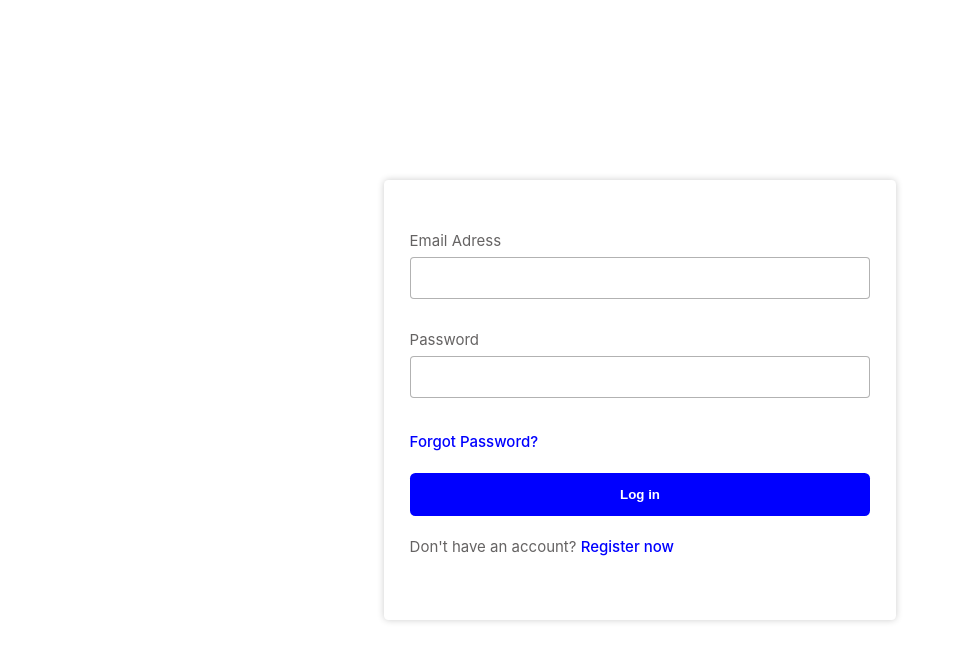
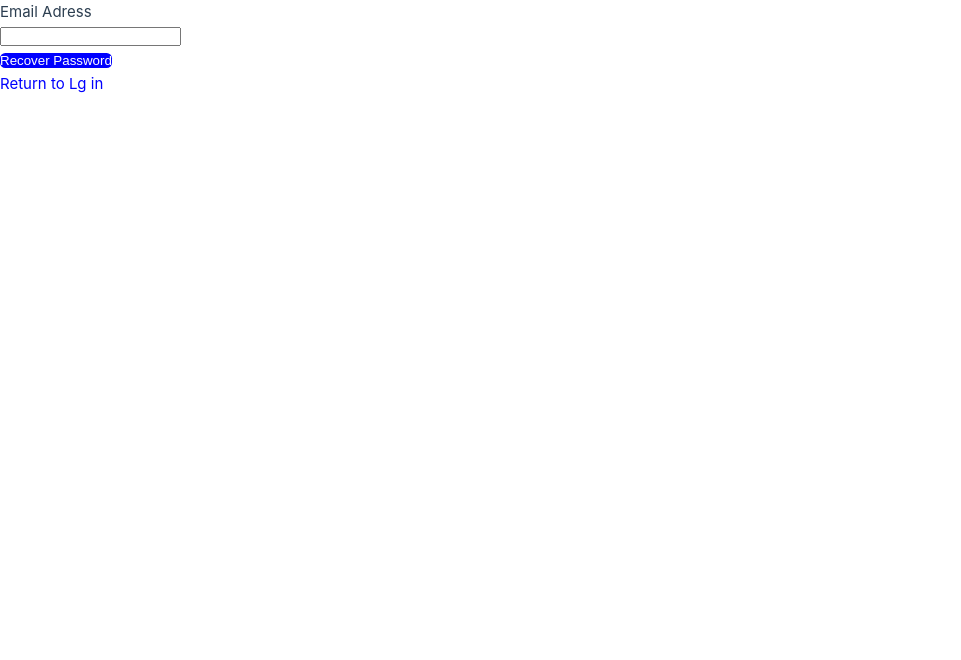
Before and after one commit to nataniel-sawadogo/Wallet, a Vue app: page /login/recover in a window 1280 px wide. Shown: the top 660 px of the page, without its empty margins (0-961 px from the left). Built offline with nearby package versions, Linux system fonts and the light colour scheme.

Commit message:
Added 404page

```diff
--- a/index.html
+++ b/index.html
@@ -5,7 +5,7 @@
     <link rel="icon" href="/favicon.ico">
     <meta name="viewport" content="width=device-width, initial-scale=1.0">
     <script src="https://kit.fontawesome.com/c4db940342.js" crossorigin="anonymous"></script>
-    <title>Vite App</title>
+    <title>Wallet</title>
   </head>
   <body>
     <div id="app"></div>
--- /dev/null
+++ b/src/components/RecoverPassword.vue
@@ -0,0 +1,25 @@
+<script setup>
+    import { RouterLink } from 'vue-router';
+    document.title = "Recover Password"
+</script>
+
+<template>
+    <div id="container">
+
+        <form action="">
+
+            <div class="box">
+                <p>Email Adress</p>
+                <input type="email">
+            </div>
+            <div class="box">
+                <button>Recover Password</button>
+            </div>
+            <div class="box">
+                <RouterLink to="/login/signin">Return to Lg in</RouterLink>
+            </div>
+
+        </form>
+
+    </div>
+</template>
--- a/src/components/Signin.vue
+++ b/src/components/Signin.vue
@@ -1,5 +1,7 @@
 <script setup>
     import { RouterLink } from 'vue-router';
+
+    document.title = "Log In"
 </script>
 
 <template>
@@ -23,7 +25,7 @@
 
             <div class="box">
 
-                <RouterLink to="/">Forgot Password?</RouterLink>
+                <RouterLink to="/login/recover">Forgot Password?</RouterLink>
 
             </div>
 
--- a/src/components/Signup.vue
+++ b/src/components/Signup.vue
@@ -1,6 +1,8 @@
 <script setup>
     import { RouterLink } from 'vue-router';
     import { useRouter } from 'vue-router';
+
+    document.title = "Sign Up"
 
     const router = useRouter()
 
--- a/src/views/404View.vue
+++ b/src/views/404View.vue
@@ -1,7 +1,42 @@
+<script setup>
+    document.title = "Page not Found"
+</script>
+
 <template>
     <div>
         <h1>
-            Page not Found
+            404, Page not Found
         </h1>
+        <img src="../assets/images/magnifier.svg" alt="Not found">
     </div>
 </template>
+
+<style scoped>
+    div{
+        height: 100vh;
+        width: 100%;
+        display: flex;
+        /* align-items: center; */
+        justify-content: center;
+        background: rgb(244, 247, 252);
+        position: relative;
+    }
+
+    h1{
+        font-size: 3rem;
+        color: rgb(36, 36, 36);
+        padding: 1em;
+        background: white;
+        border: gray solid 1px;
+        height: 25vh;
+        position: absolute;
+        top: 5vh;
+        border-radius: 0.2em;
+    }
+    img{
+        height: 18em;
+        width: 18em;
+        position: absolute;
+        top: 40vh;
+    }
+</style>
--- a/src/views/HomeView.vue
+++ b/src/views/HomeView.vue
@@ -1,3 +1,7 @@
+<script setup>
+    document.title = "Wallet - Transactions"
+</script>
+
 <template>
     Hi
 </template>
--- a/src/views/Login.vue
+++ b/src/views/Login.vue
@@ -2,6 +2,7 @@
     import { RouterLink , RouterView , useRoute} from 'vue-router';
     import Signup from '../components/Signup.vue'
     import Signin from '../components/Signin.vue';
+    import RecoverPassword from '../components/RecoverPassword.vue';
     import { computed } from 'vue';
 
     const route = useRoute()
@@ -12,5 +13,6 @@
 
 <template>
     <Signup v-if="routeName === 'signup'"/>
-    <Signin v-else />
+    <Signin v-if="routeName === 'signin'" />
+    <RecoverPassword v-if="routeName === 'recover'" />
 </template>
```
Also changed, not shown: src/components/OTP.vue (+29 -0 lines), src/assets/images/magnifier.svg (added).
